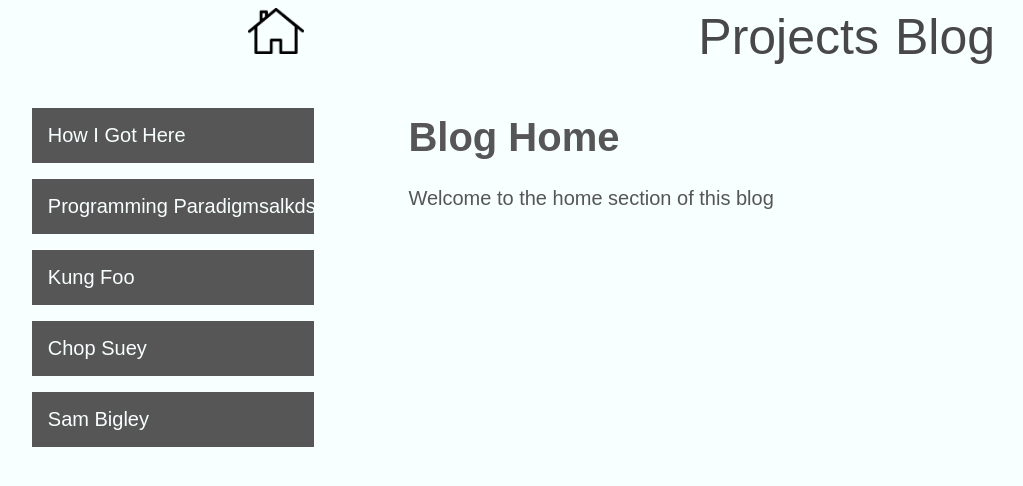
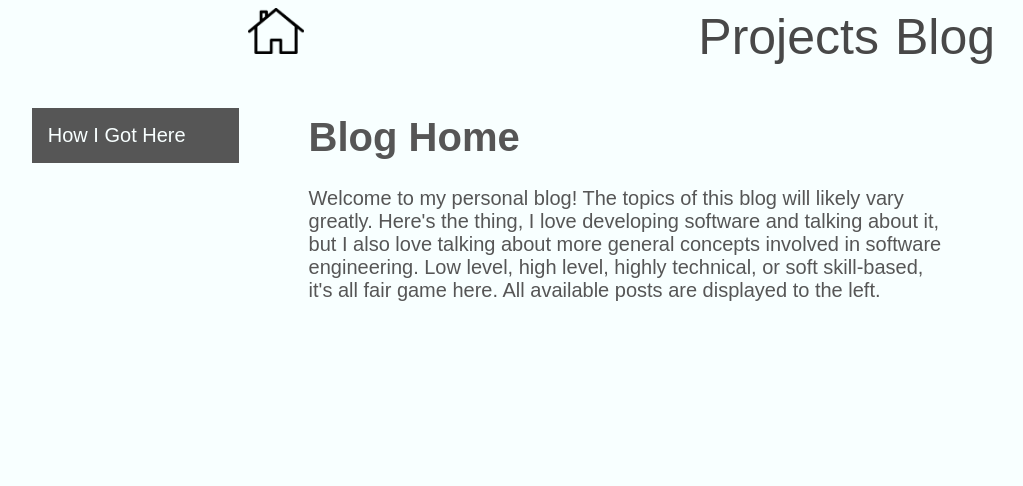
Before and after one commit to jtennies10/personal-website, a React (Create React App) app: page /blog in a window 1280 px wide. Shown: the top 486 px of the page, without its empty margins (21-1044 px from the left). Built offline with nearby package versions, Linux system fonts and the light colour scheme.

Commit message:
Small fixes, removed stand in data

```diff
--- a/src/assets/blog-titles.js
+++ b/src/assets/blog-titles.js
@@ -1,6 +1,2 @@
 export const BLOG_TITLES =
-`How I Got Here
-Programming Paradigmsalkdsjf;lkadsj;l
-Kung Foo
-Chop Suey
-Sam Bigley`
+`How I Got Here`
--- a/src/components/BlogHome.js
+++ b/src/components/BlogHome.js
@@ -3,10 +3,16 @@ import BlogList from './BlogList.js';
 import NavBar from './NavBar.js';
 import '../assets/styling.css';
 
+const HOME_TEXT = `Welcome to my personal blog! The topics of this blog will likely vary greatly.
+Here's the thing, I love developing software and talking about it, but I also love talking about
+more general concepts involved in software engineering. Low level, high level, highly technical, or
+soft skill-based, it's all fair game here. All available posts are displayed to the left.`
+
+
 class BlogHome extends React.PureComponent {
     state = {
         blogTitle: 'Blog Home',
-        blogText: 'Welcome to the home section of this blog'
+        blogText: HOME_TEXT
     }
 
     constructor(props) {
@@ -26,7 +32,7 @@ class BlogHome extends React.PureComponent {
         } else {
             this.setState({
                 blogTitle: 'Blog Home',
-                blogText: 'Welcome to the home section of this blog'
+                blogText: HOME_TEXT
             })
         }
     }
```
Also changed, not shown: public/blog_posts/How-I-Got-Here.txt.
